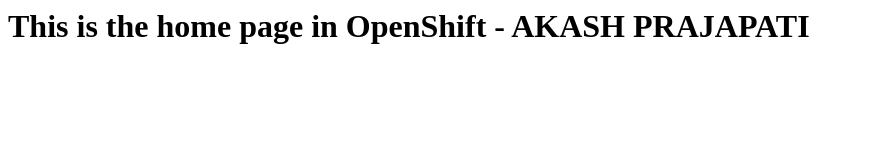
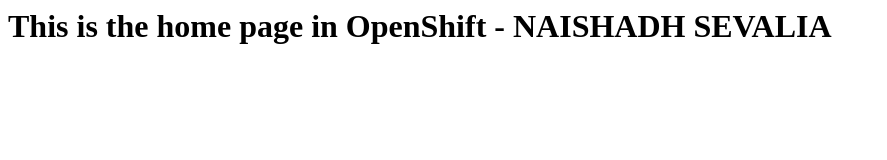
Before and after one commit to nsevalia/httpd-s2i, a plain HTML site: page index.html in a window 1280 px wide. Shown: the whole page, without its empty margins (0-887 px from the left). Drawn offline with Linux system fonts and the light colour scheme.

Commit message:
Update index.html

```diff
--- a/index.html
+++ b/index.html
@@ -3,6 +3,6 @@
     <title>HTML Home Page</title>
   </head>
   <body>
-    <h1>This is the home page in OpenShift - AKASH PRAJAPATI</h1>
+    <h1>This is the home page in OpenShift - NAISHADH SEVALIA</h1>
   </body>
 </html>
```
